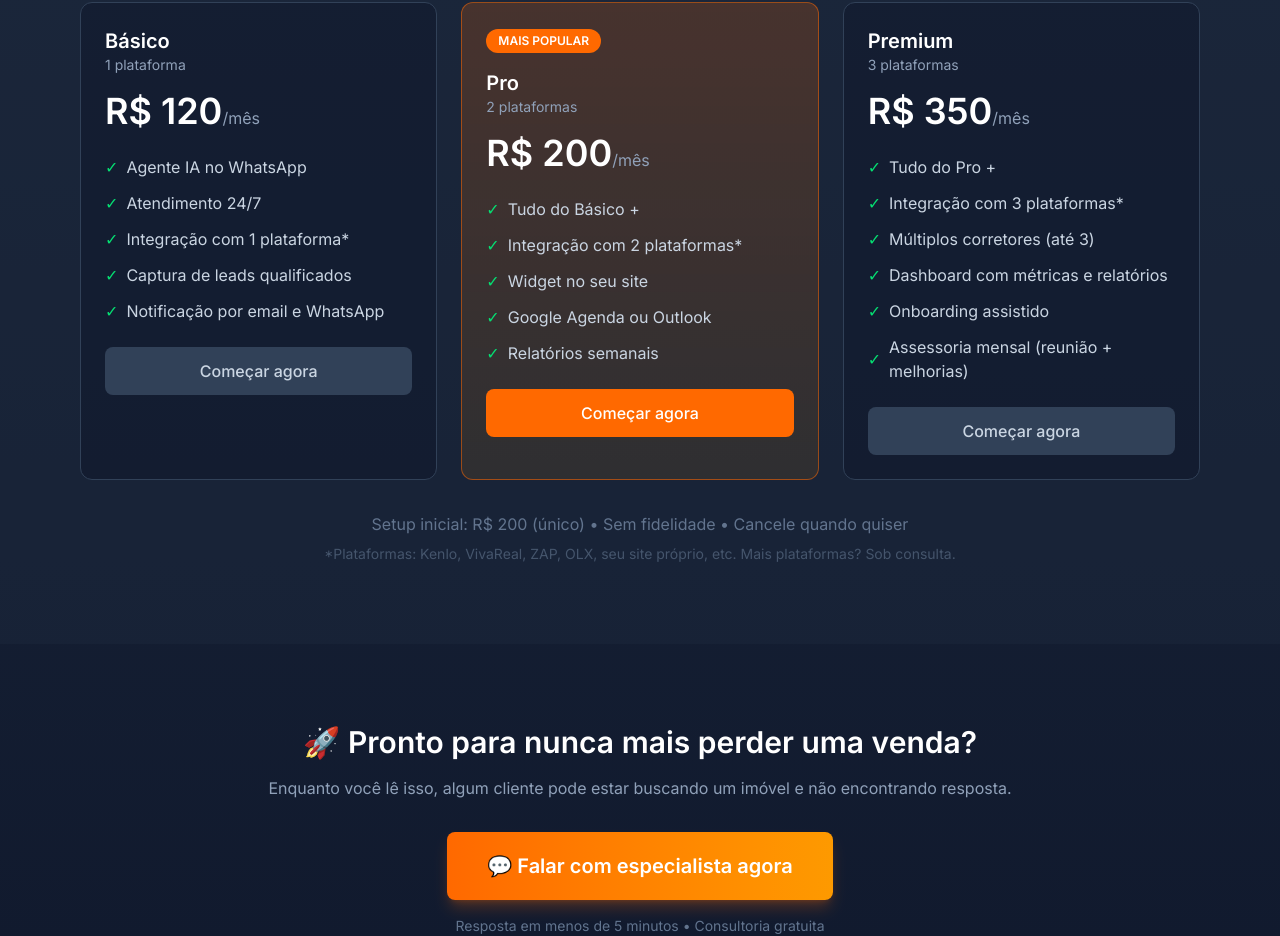
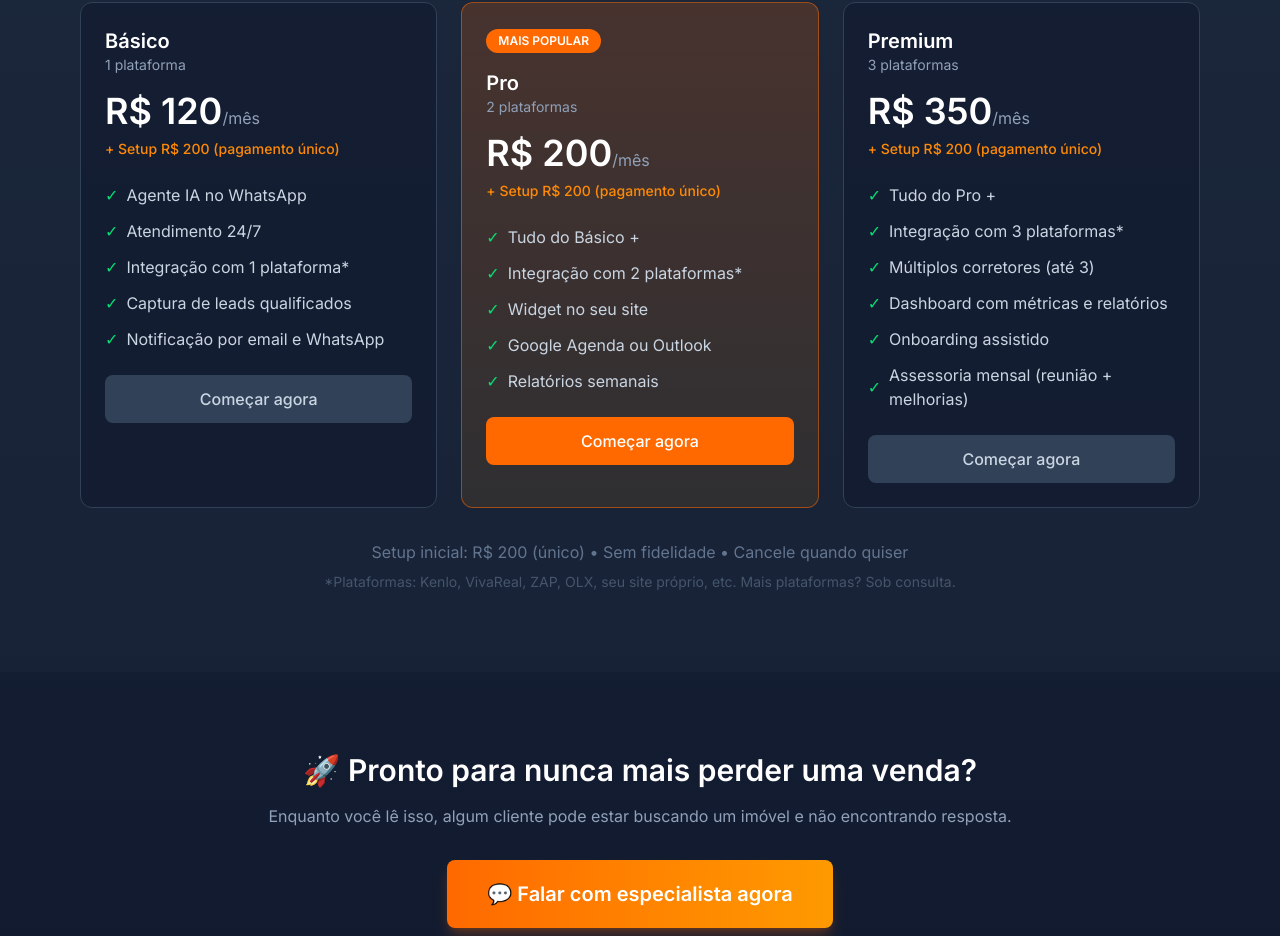
Before and after one commit to Rahgomes/nexalumedigital, a Next.js app: page /corretores in a window 1280 px wide. Shown: the part 2178-3114 px from the top of the page. Built offline with nearby package versions, Linux system fonts and the light colour scheme.

Commit message:
feat(corretores): destaca setup R$200 único em cada card de plano

```diff
--- a/src/app/corretores/page.tsx
+++ b/src/app/corretores/page.tsx
@@ -247,6 +247,9 @@ export default function CorretoresPage() {
                 <div className="mb-6">
                   <span className="text-4xl font-bold text-white">R$ {plan.price}</span>
                   <span className="text-slate-400">/mês</span>
+                  <p className="text-orange-400 text-sm mt-2 font-medium">
+                    + Setup R$ 200 (pagamento único)
+                  </p>
                 </div>
                 <ul className="space-y-3 mb-6">
                   {plan.features.map((f, j) => (
```
